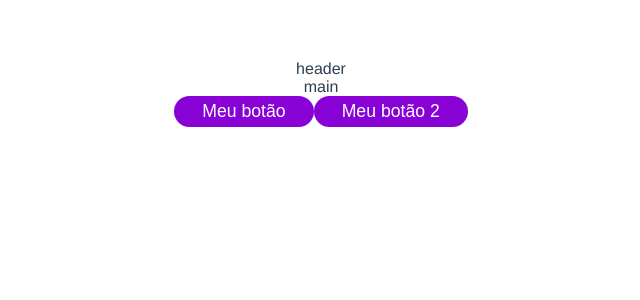
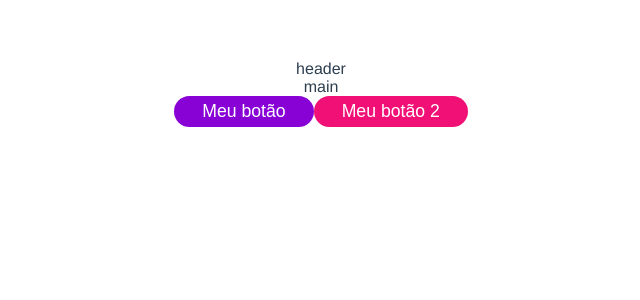
Before and after one commit to RafaelLeone/Component_Tutorial, a Vue app: page / in a window 1280 px wide. Shown: the top 300 px of the page, without its empty margins (319-959 px from the left). Built offline with nearby package versions, Linux system fonts and the light colour scheme.

Commit message:
colors props

```diff
--- a/src/components/ui/atoms/b-button.vue
+++ b/src/components/ui/atoms/b-button.vue
@@ -2,7 +2,7 @@
   <button
     class="b-button"
     :class="{
-      'b-button--color-secondary': true,
+      [`b-button--color-${color}`]: true,
     }"
   >
     <slot />
@@ -10,7 +10,14 @@
 </template>
 
 <script>
-export default {};
+export default {
+  props: {
+    color: {
+      type: String,
+      default: "primary",
+    },
+  },
+};
 </script>
 
 <style>
--- a/src/modules/travels/travel-card.vue
+++ b/src/modules/travels/travel-card.vue
@@ -1,6 +1,6 @@
 <template>
   <div>
-      <BButton>Meu botão</BButton>
+      <BButton color="secondary">Meu botão</BButton>
       <BButton>Meu botão 2</BButton>
   </div>
 </template>
```
